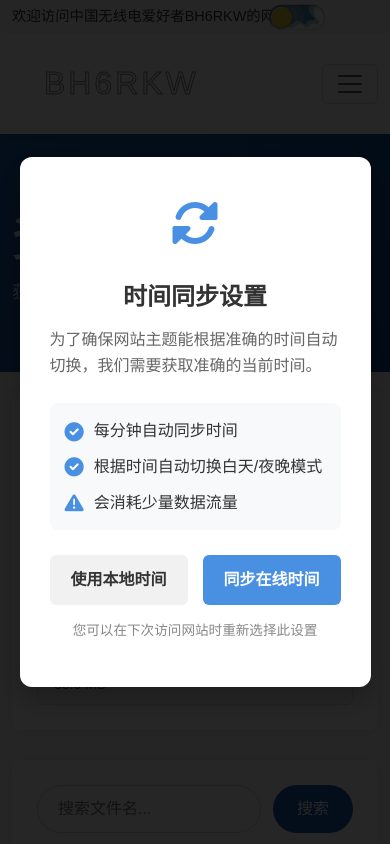
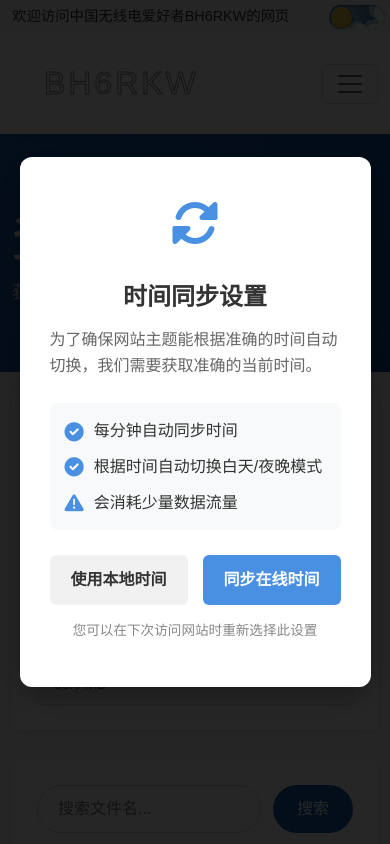
Before and after one commit to mcxgjkh/crac, a plain HTML site: page download/index.html in a window 390 px wide. Shown: the top 844 px of the page. Drawn offline with nearby package versions, Linux system fonts and the light colour scheme.

Commit message:
Make theme switch responsive on small screens
Add a media query (max-width: 768px) to set .theme-switch { right: 5px } across multiple pages (about, download, index, laws, laws/viewer) so the theme toggle stays visible on small devices. Also remove a repeated, obsolete comment about toggle sizing in those files to tidy up the CSS.

```diff
--- a/download/index.html
+++ b/download/index.html
@@ -1003,6 +1003,12 @@
             background-color: #f9a825;
             color: #000;
         }
+
+        @media (max-width: 768px) {
+            .theme-switch {
+                right: 5px;
+            }
+        }
     </style>
 </head>
 <body>
```
Also changed, not shown: about/index.html (+6 -3 lines), index.html (+3 -3 lines), laws/index.html (+6 -3 lines), laws/viewer.html (+6 -3 lines).
